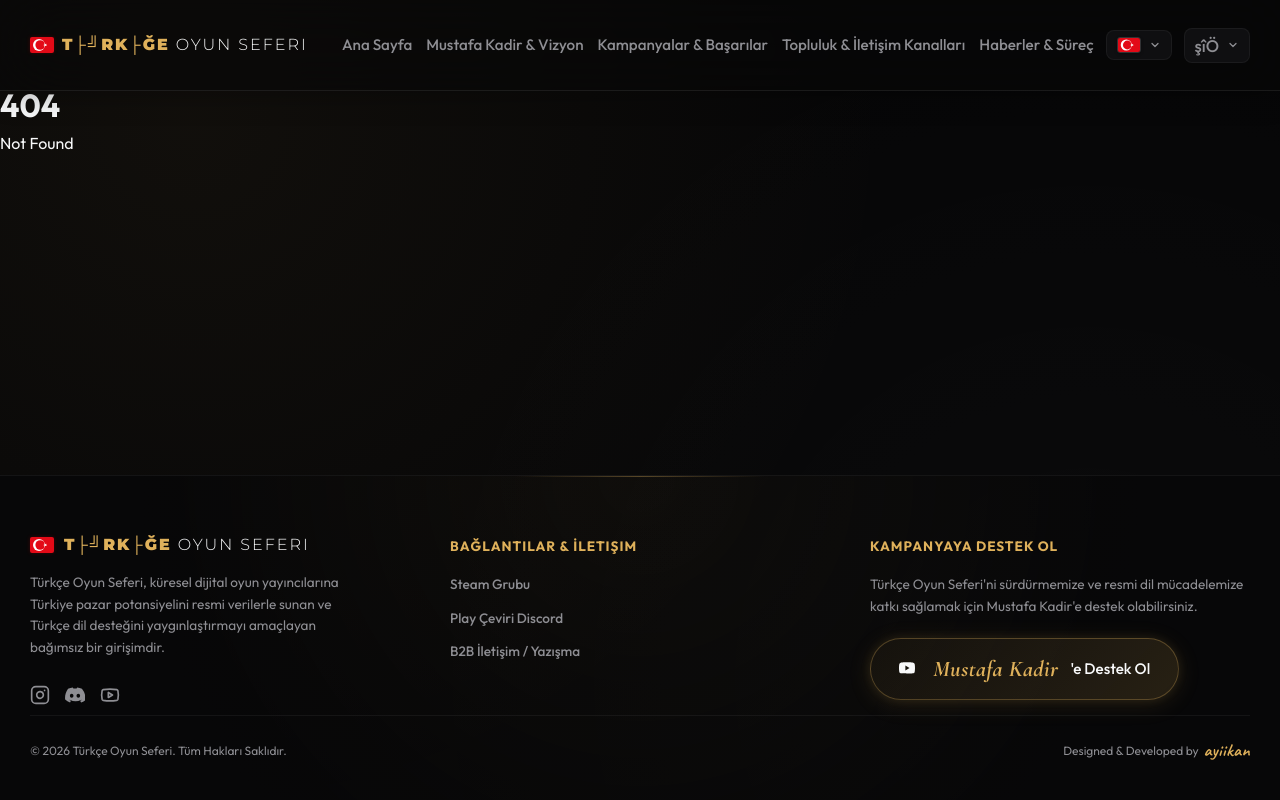
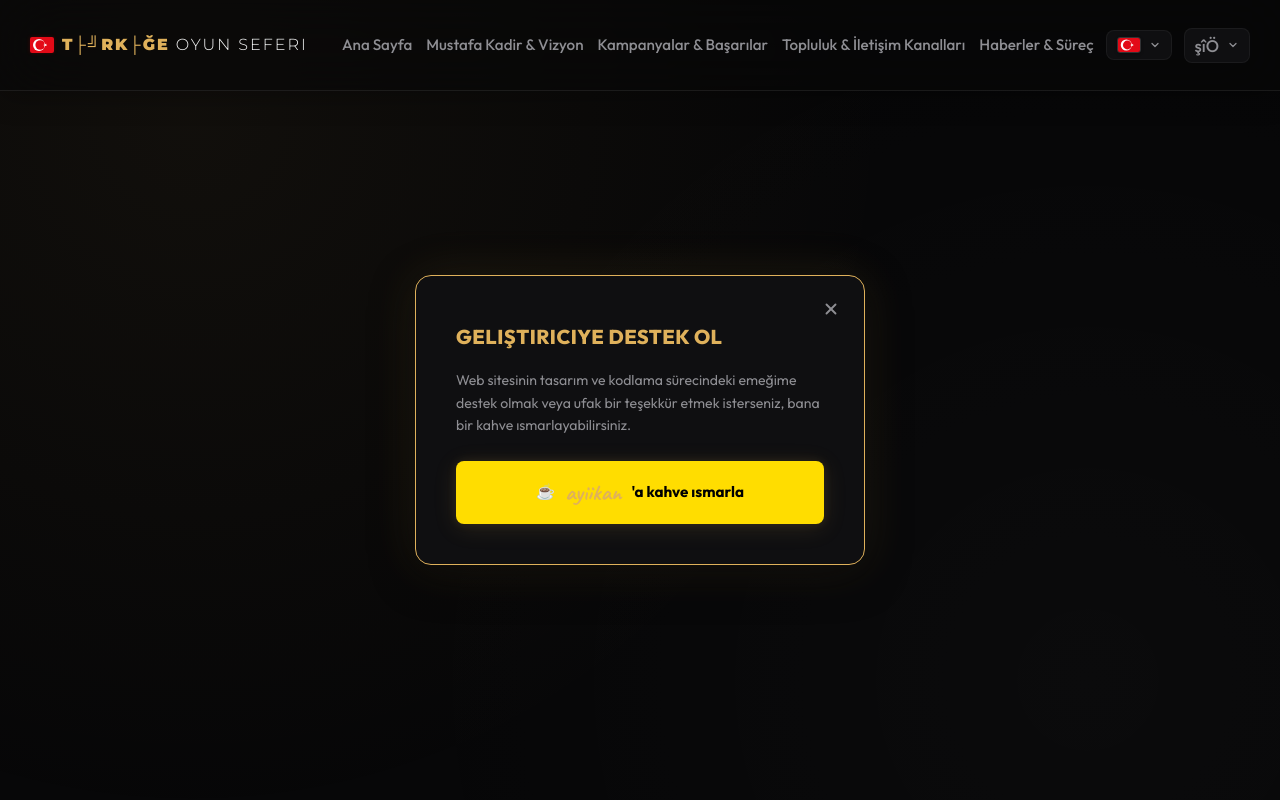
Before and after one commit to ayikaan/turkoyunseferiweb, a SvelteKit app in the folder frontend/: page /support in a window 1280 px wide. Before the commit this address had no page. Shown: the top 800 px of the page. Built offline with nearby package versions, Linux system fonts and the light colour scheme.

Commit message:
auto: code sync

```diff
--- /dev/null
+++ b/frontend/src/routes/support/+page.svelte
@@ -0,0 +1,117 @@
+<script lang="ts">
+	import { t } from '$lib/i18n.svelte';
+</script>
+
+<div class="support-page-container">
+	<div class="support-modal-like-card">
+		<a href="/" class="modal-close-btn-like" aria-label="Close">
+			<svg width="18" height="18" viewBox="0 0 24 24" fill="none" stroke="currentColor" stroke-width="2.5" stroke-linecap="round" stroke-linejoin="round">
+				<line x1="18" y1="6" x2="6" y2="18"></line>
+				<line x1="6" y1="6" x2="18" y2="18"></line>
+			</svg>
+		</a>
+		<h3 class="support-modal-title">
+			{t.footer.creator_support_title}
+		</h3>
+		<p class="support-modal-desc">
+			{t.footer.creator_support_desc}
+		</p>
+		<a href="https://buymeacoffee.com/ayiikan" target="_blank" rel="noopener noreferrer" class="btn-coffee-premium" style="width: 100%; justify-content: center; text-align: center;">
+			☕ {@html t.footer.creator_support_cta.replace('ayiikan', '<span class="signature-text">ayiikan</span>')}
+		</a>
+	</div>
+</div>
+
+<style>
+	.support-page-container {
+		display: flex;
+		align-items: center;
+		justify-content: center;
+		min-height: calc(100vh - 120px);
+		padding: 40px 20px;
+	}
+
+	.support-modal-like-card {
+		background: var(--bg-surface);
+		border: 1px solid var(--accent-color);
+		border-radius: 16px;
+		padding: 40px;
+		max-width: 450px;
+		width: 100%;
+		position: relative;
+		box-shadow: var(--card-shadow), 0 0 50px var(--accent-glow);
+		text-align: left;
+	}
+
+	.modal-close-btn-like {
+		position: absolute;
+		top: 18px;
+		right: 18px;
+		background: transparent;
+		border: none;
+		color: var(--text-secondary);
+		cursor: pointer;
+		transition: all 0.2s ease;
+		display: flex;
+		align-items: center;
+		justify-content: center;
+		padding: 6px;
+		border-radius: 50%;
+		outline: none;
+		text-decoration: none;
+	}
+
+	.modal-close-btn-like:hover {
+		color: var(--text-primary);
+		background: var(--accent-glow);
+		transform: rotate(90deg);
+	}
+
+	.support-modal-title {
+		font-size: 1.25rem;
+		margin-top: 5px;
+		margin-bottom: 16px;
+		color: var(--accent-color);
+		font-weight: 800;
+		border: none;
+		padding-bottom: 0;
+		text-align: left;
+		text-transform: uppercase;
+		letter-spacing: 0.5px;
+	}
+
+	.support-modal-desc {
+		color: var(--text-secondary);
+		font-size: 0.88rem;
+		line-height: 1.6;
+		margin-bottom: 24px;
+		text-align: left;
+	}
+
+	.btn-coffee-premium {
+		display: inline-flex;
+		align-items: center;
+		justify-content: center;
+		gap: 8px;
+		background: #ffdd00;
+		color: #000000;
+		font-weight: 700;
+		padding: 12px 24px;
+		border-radius: 8px;
+		text-decoration: none;
+		transition: all 0.2s ease;
+		border: 1px solid transparent;
+	}
+
+	.btn-coffee-premium:hover {
+		background: #f1c40f;
+		transform: translateY(-1px);
+	}
+
+	:global(.signature-text) {
+		font-family: 'Satisfy', cursive;
+		color: #d35400;
+		font-size: 1.2rem;
+		margin-left: 4px;
+	}
+</style>
```
